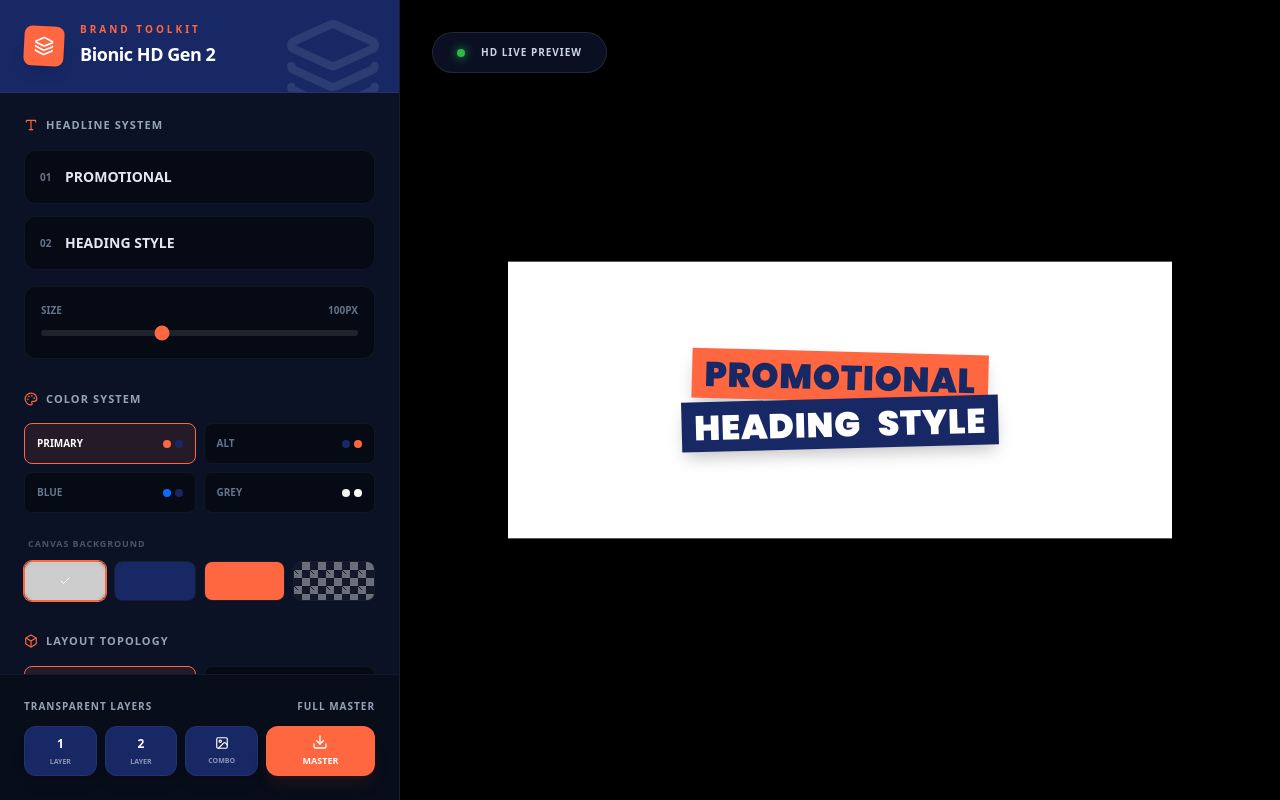
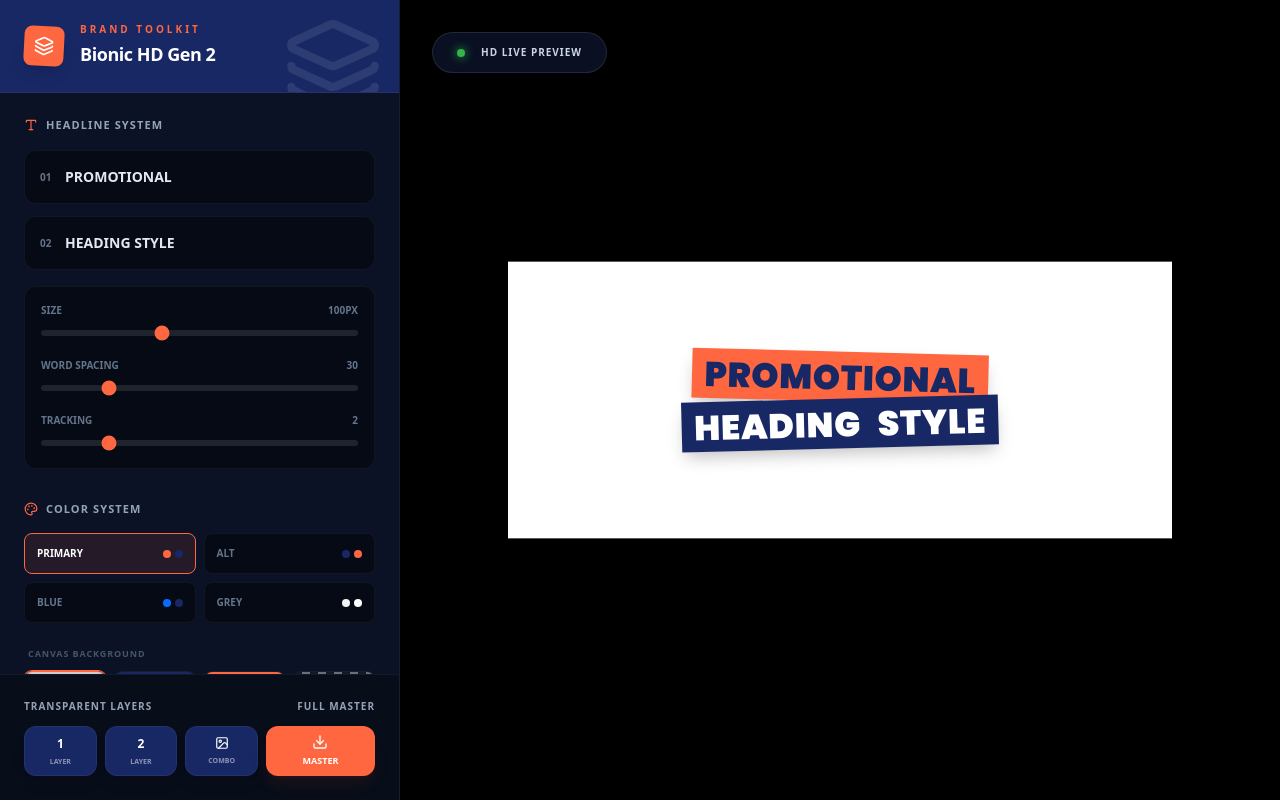
Before and after one commit to InfinitePlayers/bionicv4, a React (Vite) app: page / in a window 1280 px wide. Built offline with nearby package versions, Linux system fonts and the light colour scheme.

Commit message:
Add files via upload

```diff
--- a/App.tsx
+++ b/App.tsx
@@ -22,6 +22,10 @@ const App: React.FC = () => {
   const [toast, setToast] = useState('');
   const [isExporting, setIsExporting] = useState(false);
 
+  // New Spacing State
+  const [wordSpacing, setWordSpacing] = useState(0.3);
+  const [letterSpacing, setLetterSpacing] = useState(0.02);
+
   // --- Brand Logic Constants ---
   const capHeight = fontSize * BRAND.metrics.capHeightRatio;
   const brandPadding = capHeight * BRAND.metrics.paddingRatio;
@@ -43,11 +47,6 @@ const App: React.FC = () => {
     if (alignment === 'left') horizontalShift = shiftPx;
     if (alignment === 'right') horizontalShift = -shiftPx;
   }
-
-  // Text Spacing Configuration
-  // Adjusted to be more open based on feedback
-  const letterSpacingEm = 0.02; // Positive tracking for cleaner look
-  const wordSpacingEm = 0.3;    // Significant spacing between words
 
   const getThemeColors = (boxNum: number) => {
     if (theme === 'alt') return boxNum === 1 ? { bg: BRAND.colors.navy, text: BRAND.colors.white } : { bg: BRAND.colors.orange, text: BRAND.colors.navy };
@@ -105,8 +104,8 @@ const App: React.FC = () => {
          const w = metrics.width;
 
          // Apply spacing logic
-         const tracking = fontSize * letterSpacingEm;
-         const wordSpace = (char === ' ') ? (fontSize * wordSpacingEm) : 0;
+         const tracking = fontSize * letterSpacing;
+         const wordSpace = (char === ' ') ? (fontSize * wordSpacing) : 0;
 
          const charTotalWidth = w + tracking + wordSpace;
 
@@ -292,7 +291,9 @@ const App: React.FC = () => {
               </div>
             </div>
 
-            <div className="bg-[#060a14] p-4 rounded-xl border border-white/5 space-y-3">
+            <div className="bg-[#060a14] p-4 rounded-xl border border-white/5 space-y-4">
+               {/* Font Size */}
+               <div className="space-y-2">
                    <div className="flex justify-between text-[10px] font-bold text-slate-500 uppercase">
                       <span>Size</span>
                       <span>{fontSize}px</span>
@@ -305,6 +306,41 @@ const App: React.FC = () => {
                       onChange={(e) => setFontSize(parseInt(e.target.value))}
                       className="w-full h-1.5 bg-white/10 rounded-lg appearance-none cursor-pointer accent-[#ff6741]"
                     />
+               </div>
+
+               {/* Word Spacing */}
+               <div className="space-y-2">
+                   <div className="flex justify-between text-[10px] font-bold text-slate-500 uppercase">
+                      <span>Word Spacing</span>
+                      <span>{Math.round(wordSpacing * 100)}</span>
+                   </div>
+                   <input
+                      type="range"
+                      min="0"
+                      max="1.5"
+                      step="0.05"
+                      value={wordSpacing}
+                      onChange={(e) => setWordSpacing(parseFloat(e.target.value))}
+                      className="w-full h-1.5 bg-white/10 rounded-lg appearance-none cursor-pointer accent-[#ff6741]"
+                    />
+               </div>
+
+               {/* Letter Spacing */}
+               <div className="space-y-2">
+                   <div className="flex justify-between text-[10px] font-bold text-slate-500 uppercase">
+                      <span>Tracking</span>
+                      <span>{Math.round(letterSpacing * 100)}</span>
+                   </div>
+                   <input
+                      type="range"
+                      min="-0.1"
+                      max="0.5"
+                      step="0.01"
+                      value={letterSpacing}
+                      onChange={(e) => setLetterSpacing(parseFloat(e.target.value))}
+                      className="w-full h-1.5 bg-white/10 rounded-lg appearance-none cursor-pointer accent-[#ff6741]"
+                    />
+               </div>
             </div>
           </section>
 
@@ -532,8 +568,8 @@ const App: React.FC = () => {
                     // Fix optical vertical alignment for Poppins
                     lineHeight: 1,
                     paddingTop: `${fontSize * 0.05}px`,
-                    letterSpacing: `${letterSpacingEm}em`,
-                    wordSpacing: `${wordSpacingEm}em`
+                    letterSpacing: `${letterSpacing}em`,
+                    wordSpacing: `${wordSpacing}em`
                   }}
                 >
                   {text1 || ' '}
@@ -561,8 +597,8 @@ const App: React.FC = () => {
                     paddingRight: `${brandPadding}px`,
                     lineHeight: 1,
                     paddingTop: `${fontSize * 0.05}px`,
-                    letterSpacing: `${letterSpacingEm}em`,
-                    wordSpacing: `${wordSpacingEm}em`
+                    letterSpacing: `${letterSpacing}em`,
+                    wordSpacing: `${wordSpacing}em`
                   }}
                 >
                   {text2 || ' '}
```
Lines whose indentation alone changed are shown as unchanged.
